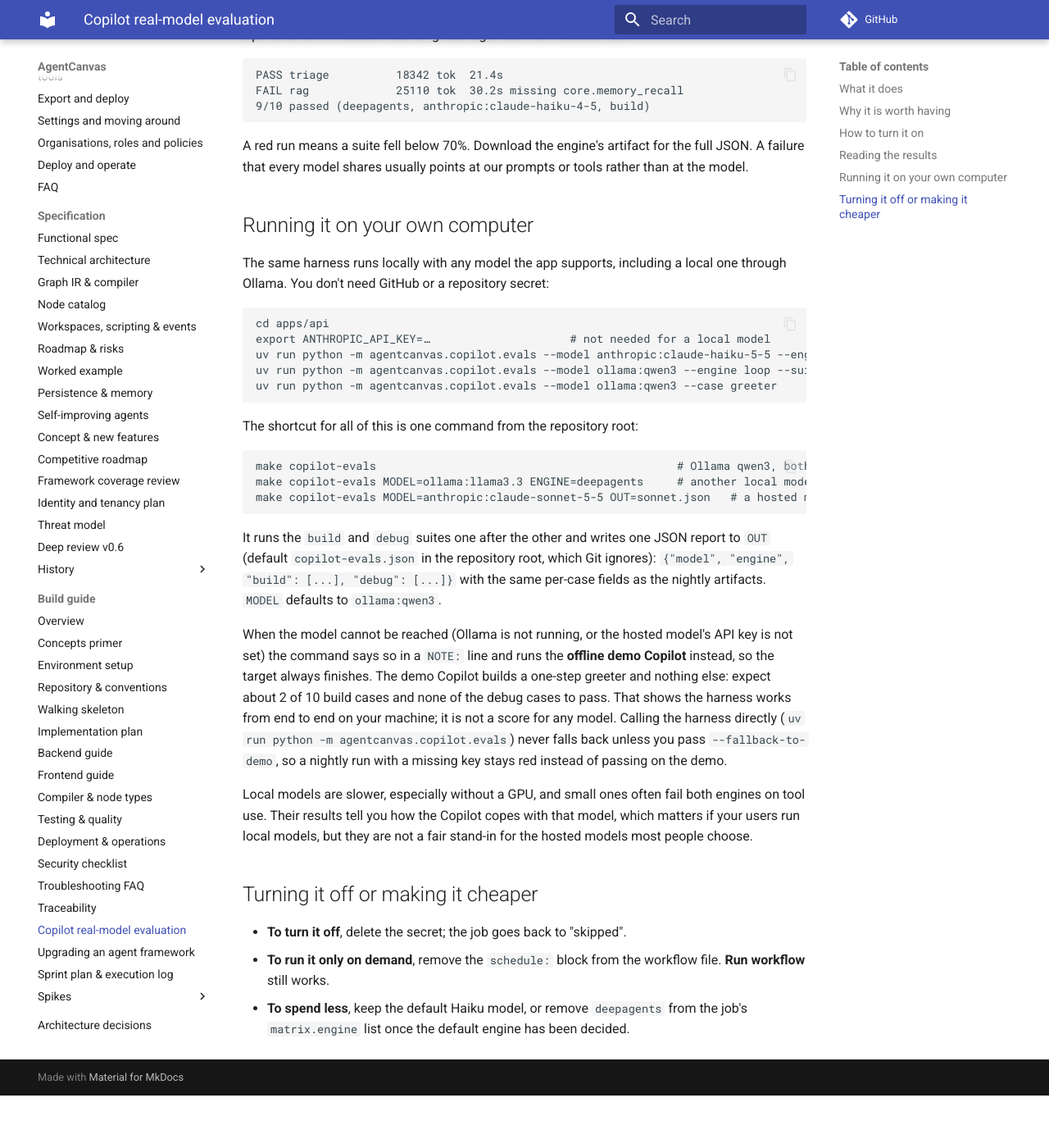
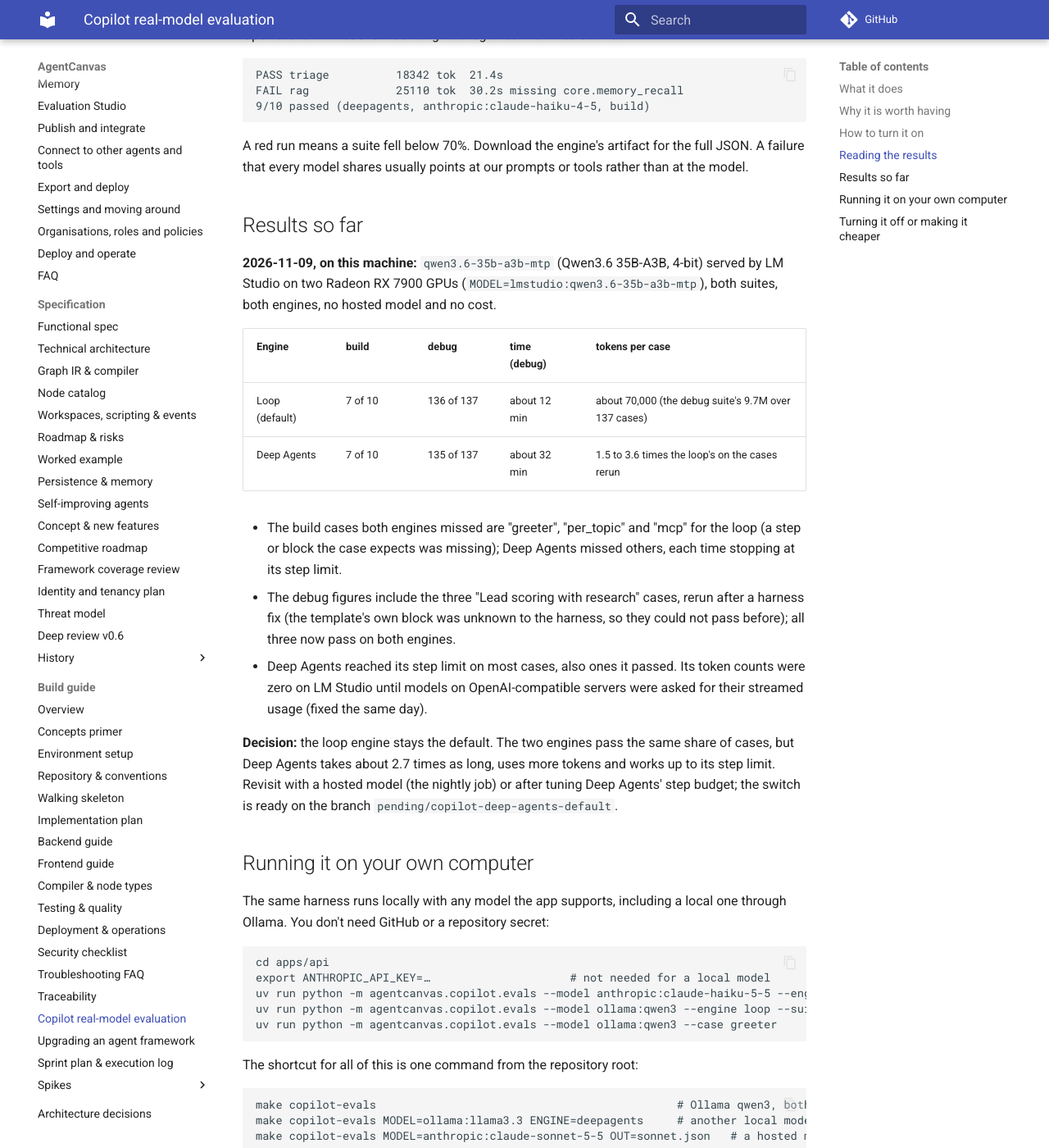
Before and after one commit to marunsct/AgentCanvas, an MkDocs documentation site: the page built from docs/agent-canvas-spec/build-guide/14-copilot-evaluation.md, in a window 1280 px wide and 1400 px high, scrolled down 2024 px. Shown: the whole window at 82% size. Built offline with MkDocs 1.6.1 and Material for MkDocs 9.7.7, drawn with Linux system fonts in a browser that asks for light colours; comment, search, counter and statistics services are not loaded; before the commit the page ends 3360 px from its top, so only the background shows below that.

Commit message:
Copilot evaluation results on a local model (LM Studio): both engines pass alike; the loop stays the default
Co-Authored-By: Claude Opus 5.5 <noreply@anthropic.com>

```diff
--- a/docs/agent-canvas-spec/build-guide/14-copilot-evaluation.md
+++ b/docs/agent-canvas-spec/build-guide/14-copilot-evaluation.md
@@ -68,6 +68,27 @@ FAIL rag             25110 tok  30.2s missing core.memory_recall
 A red run means a suite fell below 70%. Download the engine's artifact for the full JSON. A failure that every
 model shares usually points at our prompts or tools rather than at the model.
 
+## Results so far
+
+**2026-11-09, on this machine:** `qwen3.6-35b-a3b-mtp` (Qwen3.6 35B-A3B, 4-bit) served by LM Studio on two Radeon
+RX 7900 GPUs (`MODEL=lmstudio:qwen3.6-35b-a3b-mtp`), both suites, both engines, no hosted model and no cost.
+
+| Engine | build | debug | time (debug) | tokens per case |
+|---|---|---|---|---|
+| Loop (default) | 7 of 10 | 136 of 137 | about 12 min | about 70,000 (the debug suite's 9.7M over 137 cases) |
+| Deep Agents | 7 of 10 | 135 of 137 | about 32 min | 1.5 to 3.6 times the loop's on the cases rerun |
+
+- The build cases both engines missed are "greeter", "per_topic" and "mcp" for the loop (a step or block the case
+  expects was missing); Deep Agents missed others, each time stopping at its step limit.
+- The debug figures include the three "Lead scoring with research" cases, rerun after a harness fix (the template's
+  own block was unknown to the harness, so they could not pass before); all three now pass on both engines.
+- Deep Agents reached its step limit on most cases, also ones it passed. Its token counts were zero on LM Studio
+  until models on OpenAI-compatible servers were asked for their streamed usage (fixed the same day).
+
+**Decision:** the loop engine stays the default. The two engines pass the same share of cases, but Deep Agents takes
+about 2.7 times as long, uses more tokens and works up to its step limit. Revisit with a hosted model (the nightly job)
+or after tuning Deep Agents' step budget; the switch is ready on the branch `pending/copilot-deep-agents-default`.
+
 ## Running it on your own computer
 
 The same harness runs locally with any model the app supports, including a local one through Ollama. You don't
```
Also changed, not shown: HARDENING.md (+1 -1 lines), decisions.md (+1 -0 lines).
